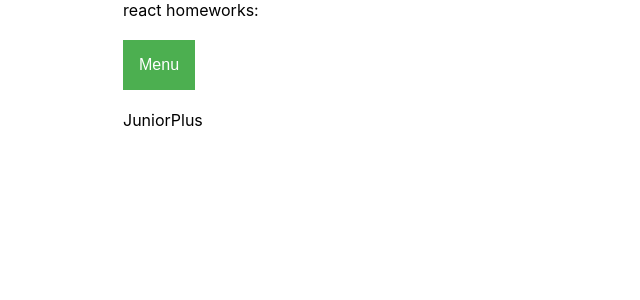
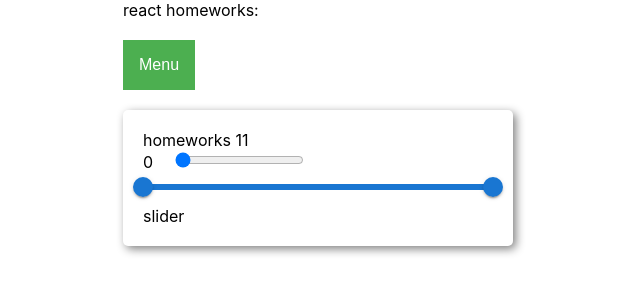
Before and after one commit to SergeyichNik/IgnatHW, a React (Create React App) app: page /#/junior_plus in a window 1280 px wide. Shown: the top 300 px of the page, without its empty margins (167-807 px from the left). Built offline with nearby package versions, Linux system fonts and the light colour scheme.

Commit message:
11 HW ready

```diff
--- a/package.json
+++ b/package.json
@@ -3,6 +3,10 @@
   "version": "0.1.0",
   "private": true,
   "dependencies": {
+    "@emotion/react": "^11.9.0",
+    "@emotion/styled": "^11.8.1",
+    "@mui/material": "^5.6.3",
+    "@mui/styled-engine-sc": "^5.6.1",
     "@reduxjs/toolkit": "^1.8.1",
     "@testing-library/jest-dom": "^5.14.1",
     "@testing-library/react": "^12.0.0",
@@ -15,12 +19,14 @@
     "@types/react-router-dom": "^5.3.3",
     "@types/redux": "^3.6.0",
     "@types/uuid": "^8.3.4",
+    "rc-slider": "^10.0.0",
     "react": "^17.0.2",
     "react-dom": "^17.0.2",
     "react-redux": "^8.0.1",
     "react-router-dom": "^6.2.2",
     "react-scripts": "5.0.0",
     "redux": "^4.2.0",
+    "styled-components": "^5.3.5",
     "typescript": "^4.4.2",
     "uuid": "^8.3.2",
     "web-vitals": "^2.1.0"
--- a/src/p2-homeworks/h11/HW11.tsx
+++ b/src/p2-homeworks/h11/HW11.tsx
@@ -1,37 +1,62 @@
-import React, {useState} from 'react'
+import React, {useEffect, useState} from 'react'
 import SuperRange from './common/c7-SuperRange/SuperRange'
 import SuperDoubleRange from './common/c8-SuperDoubleRange/SuperDoubleRange'
 
 function HW11() {
     const [value1, setValue1] = useState(0)
     const [value2, setValue2] = useState(100)
+    const [value, setValue] = useState([value1, value2])
+
+
+    const handleChange = (event: Event, newValue: number | number[]) => {
+        setValue(newValue as number[])
+        setValue1(value[0])
+    }
+
+    useEffect(() => {
+        onChangeHandler(value1)
+    }, [value1])
+
+    const onChangeHandler = (val: number) => {
+        setValue(value.map((item, i) => i === 0 ? val : item))
+
+    }
+
+    const wrapper = {
+        width: '350px',
+        height: 'fitContent',
+        margin: '20px 0 60px 0',
+        padding: '20px 20px',
+        borderRadius: '5px',
+        boxShadow: '3px 3px 10px grey'
+
+
+    }
 
     return (
-        <div>
-            <hr/>
+        <div style={wrapper}>
+
             homeworks 11
 
             {/*should work (должно работать)*/}
             <div>
-                <span>{value1}</span>
-                <SuperRange
+                <span style={{
+                    display: 'inline-block',
+                    width: '30px',
+                    }}>{value1}</span>
+                <SuperRange value={value1} onChangeRange={setValue1}
                     // сделать так чтоб value1 изменялось
                 />
             </div>
 
             <div>
-                <span>{value1}</span>
+                {/*<span>{value1}</span>*/}
                 <SuperDoubleRange
-                    // сделать так чтоб value1 и value2 изменялось
+                    handleChange={handleChange}
+                    value={value}// сделать так чтоб value1 и value2 изменялось
                 />
-                <span>{value2}</span>
+                {/*<span>{value2}</span>*/}
             </div>
-
-            <hr/>
-            {/*для личного творчества, могу проверить*/}
-            {/*<AlternativeSuperRange/>*/}
-            {/*<AlternativeSuperDoubleRange/>*/}
-            <hr/>
         </div>
     )
 }
--- a/src/p2-homeworks/h11/common/c8-SuperDoubleRange/SuperDoubleRange.tsx
+++ b/src/p2-homeworks/h11/common/c8-SuperDoubleRange/SuperDoubleRange.tsx
@@ -1,23 +1,39 @@
-import React from 'react'
+import React, {useState} from 'react'
+import classes from "./SuperDoubleRange.module.css";
+import {Slider} from "@mui/material";
 
 type SuperDoubleRangePropsType = {
-    onChangeRange?: (value: [number, number]) => void
-    value?: [number, number]
+    handleChange: (event: Event, newValue: number | number[]) => void
+    value?: number[]
     // min, max, step, disable, ...
+}
+const valuetext = (value: number) => {
+    return `${value}`
 }
 
 const SuperDoubleRange: React.FC<SuperDoubleRangePropsType> = (
+
     {
-        onChangeRange, value,
-        // min, max, step, disable, ...
+        handleChange, value,
+
     }
 ) => {
     // сделать самому, можно подключать библиотеки
 
+
+
     return (
-        <>
-            DoubleRange
-        </>
+        <div className={classes.mainWrapper}>
+            <Slider
+                getAriaLabel={() => 'Temperature range'}
+                value={value}
+                onChange={handleChange}
+                valueLabelDisplay="auto"
+                getAriaValueText={valuetext}
+
+            />
+           slider
+        </div>
     )
 }
 
--- a/src/p2-homeworks/h5/pages/JuniorPlus.tsx
+++ b/src/p2-homeworks/h5/pages/JuniorPlus.tsx
@@ -1,9 +1,10 @@
+import HW11 from "../../h11/HW11";
 
 
 export const JuniorPlus = () => {
     return (
         <div>
-            JuniorPlus
+            <HW11/>
         </div>
     )
 }
```
Also changed, not shown: src/p2-homeworks/h11/common/c8-SuperDoubleRange/SuperDoubleRange.module.css (added), 1 other file (tests, documents, lock files or other folders).
